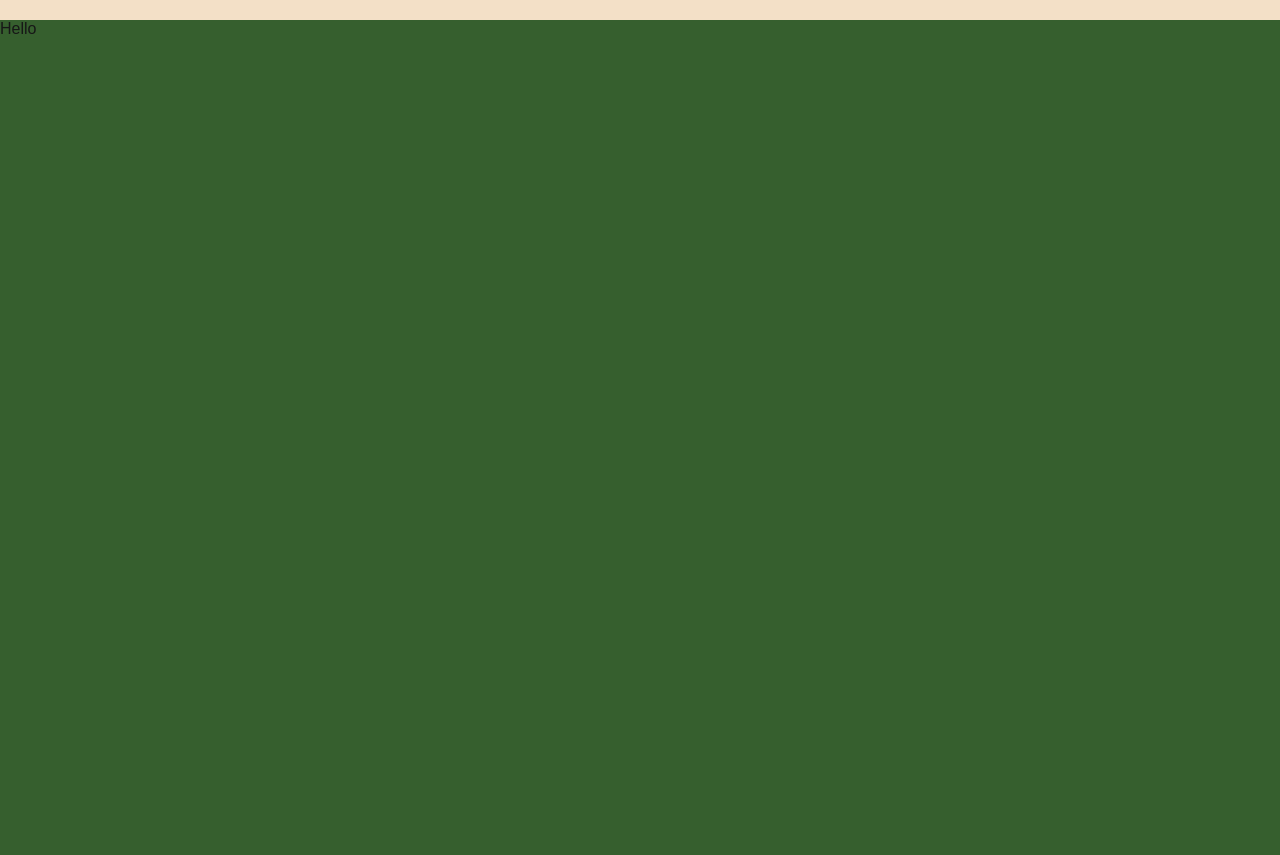
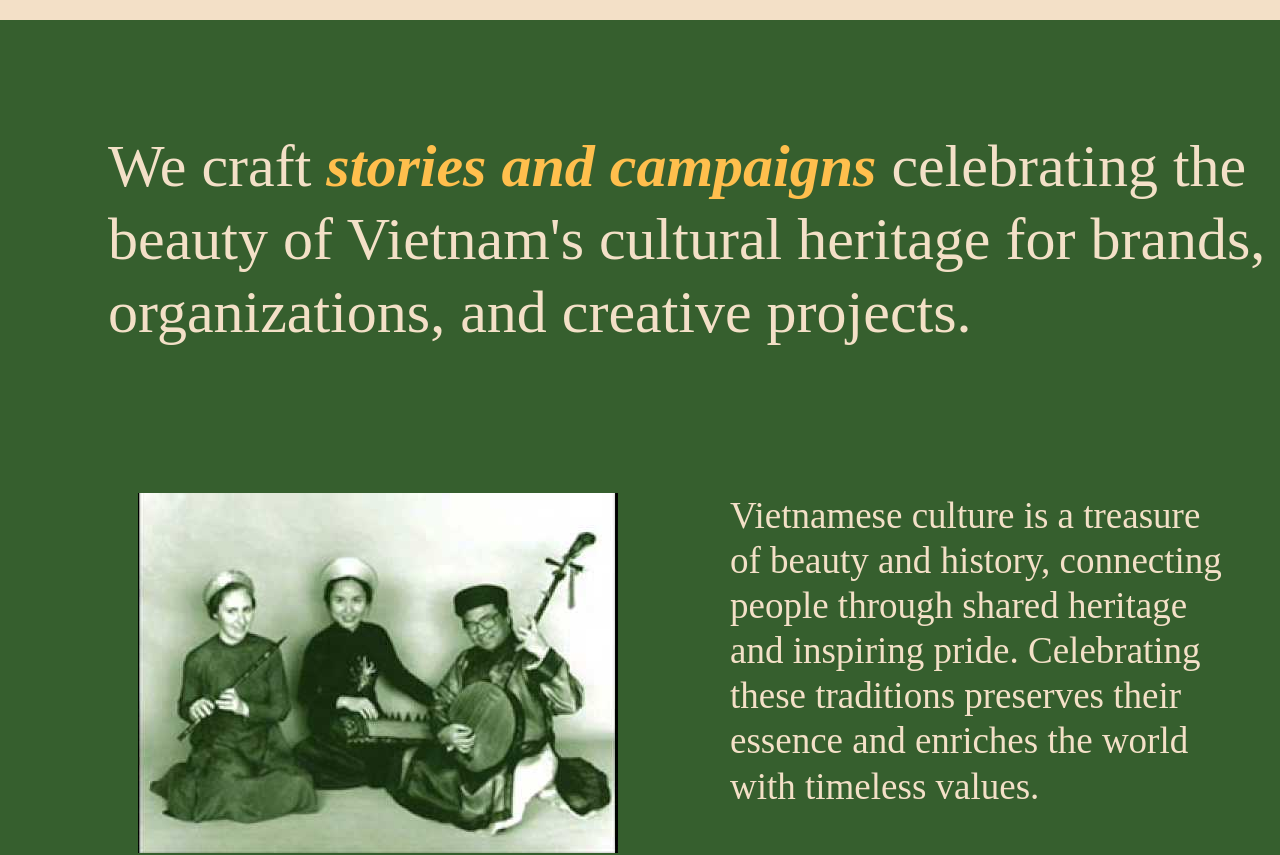
Before and after one commit to truongng201/Aoi, a Next.js app: page / in a window 1280 px wide. Shown: the part 780-1635 px from the top of the page. Built offline with nearby package versions, Linux system fonts and the light colour scheme.

Commit message:
feat: some update

```diff
--- a/src/app/page.js
+++ b/src/app/page.js
@@ -1,13 +1,14 @@
 import styles from "./page.module.css";
 import Footer from "@/components/footer";
 import FirstBlock from "@/components/home/firstblock";
+import SecondBlock from "@/components/home/secondblock";
 
 export default function Home() {
   return (
     <>
       <div className={styles.page}>
         <FirstBlock />
-        <div className={styles.secondBlock}>Hello</div>
+        <SecondBlock/>
         <div className={styles.thirdBlock}>Hey</div>
         <div className={styles.forthBlock}>Yo</div>
       </div>
--- /dev/null
+++ b/src/components/home/secondblock.js
@@ -0,0 +1,24 @@
+import styles from "./secondblock.module.css";
+import Image from "next/image";
+import image1 from "@/public/components/home/image1.png";
+
+export default function SecondBlock() {
+  return (
+    <div className={styles.secondBlock}>
+      <div className={styles.firstContent}>
+        We craft <span>stories and campaigns</span> celebrating the beauty of
+        Vietnam's cultural heritage for brands, organizations, and creative
+        projects.
+      </div>
+      <div className={styles.image}>
+        <Image src={image1} alt="image1" />
+      </div>
+      <div className={styles.secondContent}>
+        Vietnamese culture is a treasure of beauty and history, connecting
+        people through shared heritage and inspiring pride. Celebrating these
+        traditions preserves their essence and enriches the world with timeless
+        values.
+      </div>
+    </div>
+  );
+}
--- /dev/null
+++ b/src/components/home/secondblock.module.css
@@ -0,0 +1,59 @@
+.secondBlock {
+  background-color: #365f2e;
+  height: 300vh;
+  position: relative;
+}
+
+.secondBlock .firstContent {
+  position: absolute;
+  width: 1260px;
+  height: 299px;
+  left: 108px;
+  top: 110px;
+  font-family: "Montserrat";
+  font-style: normal;
+  font-weight: 500;
+  font-size: 60px;
+  line-height: 73px;
+  color: #f3e0c7;
+}
+
+.secondBlock .firstContent > span {
+  font-family: "Montserrat";
+  font-size: 60px;
+  font-style: italic;
+  font-weight: 700;
+  line-height: 73.14px;
+  text-align: left;
+  text-underline-position: from-font;
+  text-decoration-skip-ink: none;
+  color: #ffbf4d;
+}
+
+.secondBlock .image {
+  position: absolute;
+  width: 480px;
+  height: 360px;
+  top: 473px;
+  left: 138px;
+  gap: 0px;
+  opacity: 0px;
+}
+
+.secondBlock .secondContent {
+  position: absolute;
+  width: 500px;
+  height: 216px;
+  top: 473px;
+  left: 730px;
+  gap: 0px;
+  opacity: 0px;
+  font-family: "Montserrat";
+  font-size: 37px;
+  font-weight: 500;
+  line-height: 45.1px;
+  text-align: left;
+  text-underline-position: from-font;
+  text-decoration-skip-ink: none;
+  color: #f3e0c7;
+}
```
Also changed, not shown: src/public/components/home/image1.png (added).
